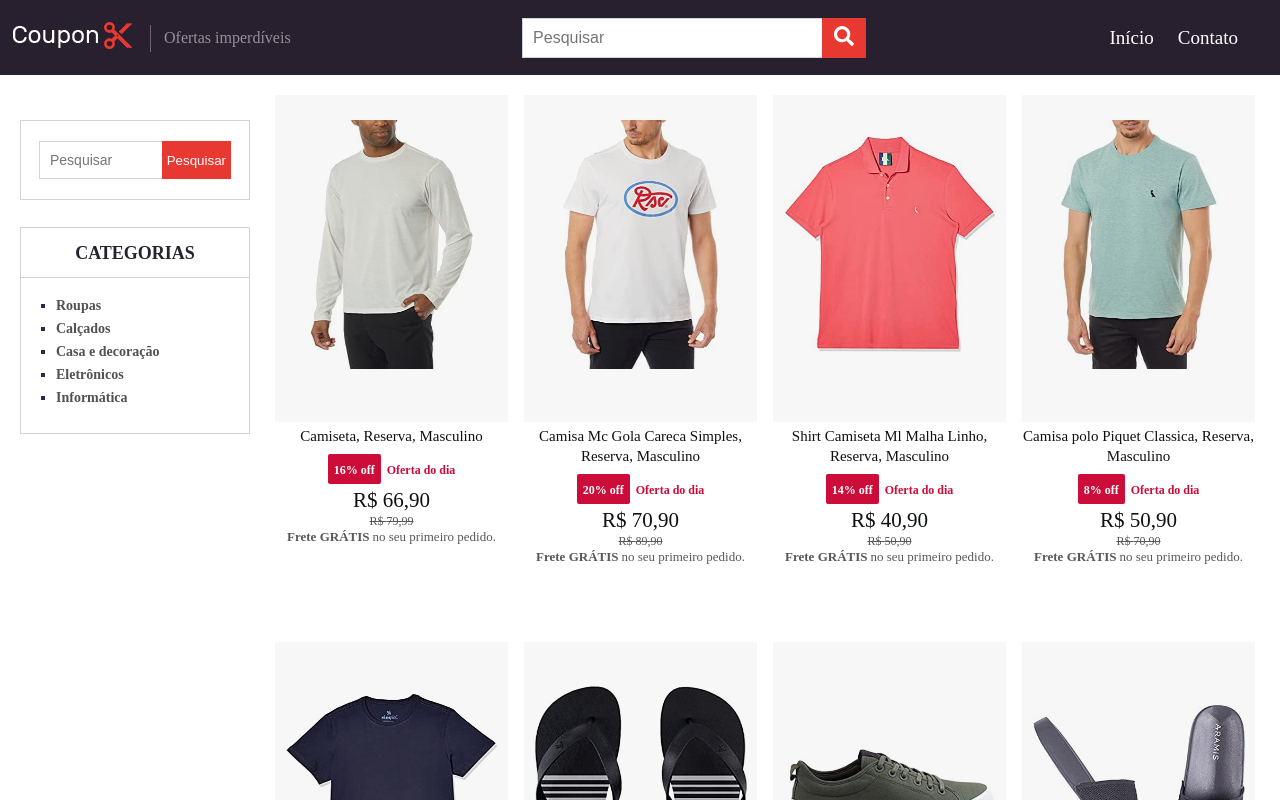
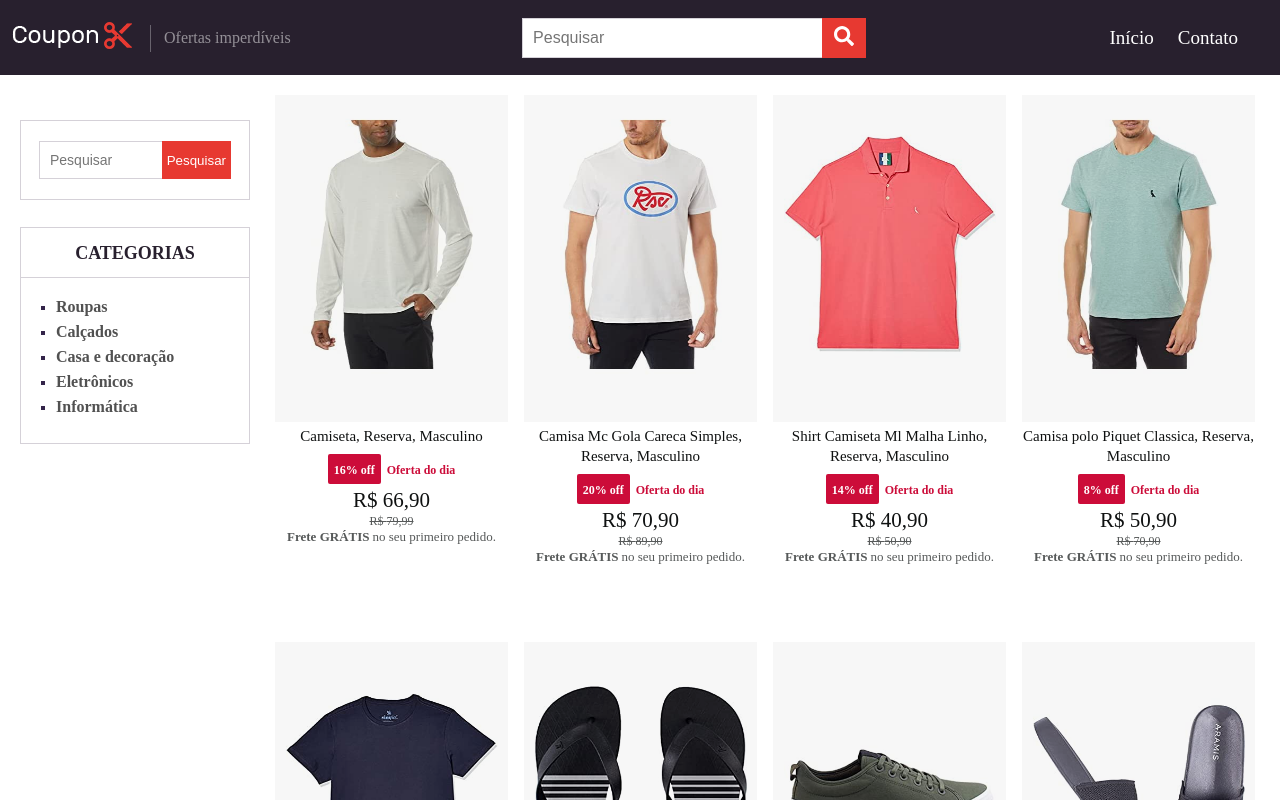
Before and after one commit to GugaNL/vendas-afiliado, a Next.js app: page / in a window 1280 px wide. Shown: the top 800 px of the page. Built offline with nearby package versions, Linux system fonts and the light colour scheme.

Commit message:
style ajustment

```diff
--- a/src/components/organisms/FilterCategory/styles.ts
+++ b/src/components/organisms/FilterCategory/styles.ts
@@ -40,17 +40,18 @@
   margin-bottom: 7px;
 
   &:hover {
-    color: ${props => props.theme.colors.secondary};
+    color: ${(props) => props.theme.colors.secondary};
   }
 `;
 
 export const CategoryItemLink = styled(Link)`
-  color: ${props => props.theme.colors.lightBlack};
+  font-size: 16px;
+  color: ${(props) => props.theme.colors.lightBlack};
   text-decoration: none;
   font-weight: 700;
-  transition: all .3s;
+  transition: all 0.3s;
 
   &:hover {
-    color: ${props => props.theme.colors.secondary};
+    color: ${(props) => props.theme.colors.secondary};
   }
 `;
```
